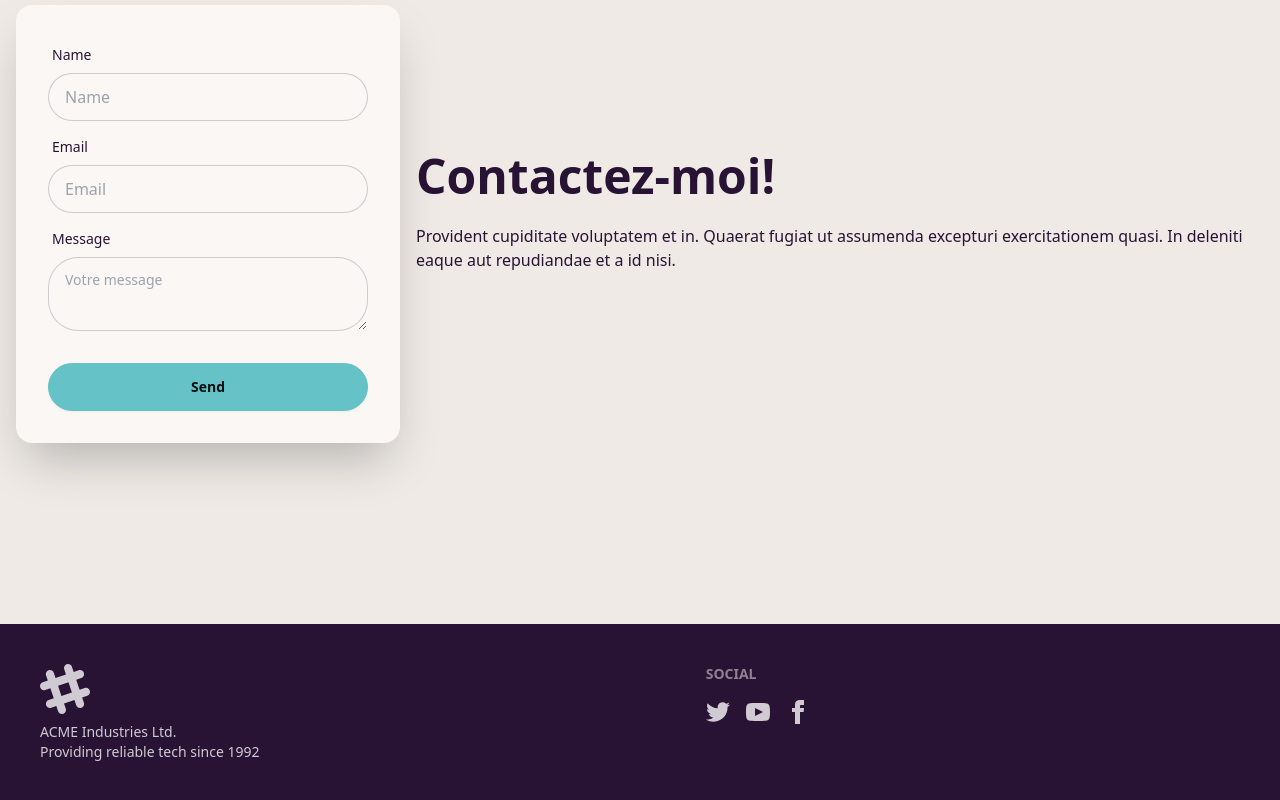
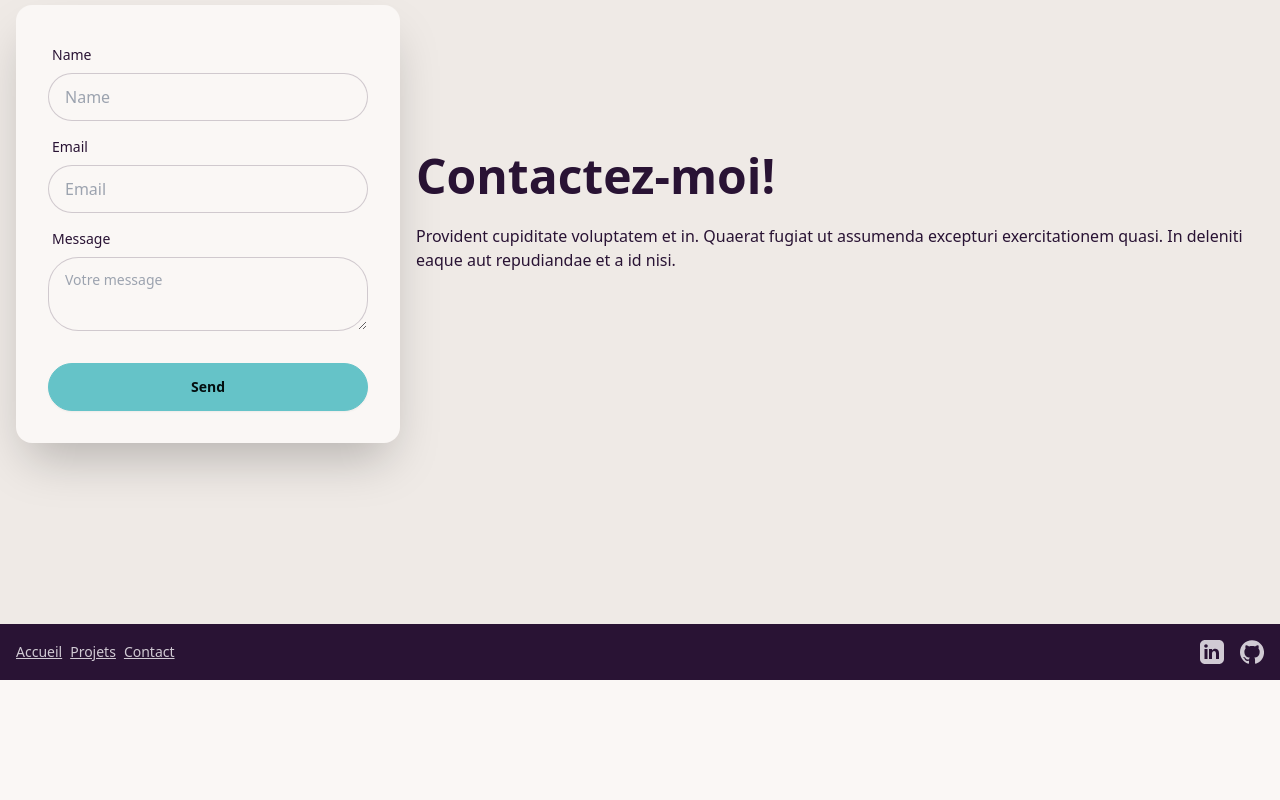
Before and after one commit to Matt-Fr/portfolio_v3, a React (Vite) app: page / in a window 1280 px wide. Shown: the part 2636-3436 px from the top of the page. After the commit the page ends 3316 px from the top, so only its background shows below. Built offline with nearby package versions, Linux system fonts and the light colour scheme.

Commit message:
added proper footer

```diff
--- a/src/components/Footer.tsx
+++ b/src/components/Footer.tsx
@@ -1,28 +1,23 @@
 const Footer = () => {
   return (
-    <footer className="footer bg-neutral text-neutral-content p-10">
-      <aside>
-        <svg
-          width="50"
-          height="50"
-          viewBox="0 0 24 24"
-          xmlns="http://www.w3.org/2000/svg"
-          fillRule="evenodd"
-          clipRule="evenodd"
-          className="fill-current"
+    <footer className="footer bg-neutral text-neutral-content items-center p-4">
+      <aside className="grid-flow-col items-center">
+        <a className="link" href="#presentation">
+          Accueil
+        </a>
+        <a className="link" href="#projects">
+          Projets
+        </a>
+        <a className="link" href="#contact">
+          Contact
+        </a>
+      </aside>
+      <nav className="grid-flow-col gap-4 md:place-self-center md:justify-self-end">
+        <a
+          href="https://www.linkedin.com/in/matthieu-franck/"
+          target="_blank"
+          rel="noopener noreferrer"
         >
-          <path d="M22.672 15.226l-2.432.811.841 2.515c.33 1.019-.209 2.127-1.23 2.456-1.15.325-2.148-.321-2.463-1.226l-.84-2.518-5.013 1.677.84 2.517c.391 1.203-.434 2.542-1.831 2.542-.88 0-1.601-.564-1.86-1.314l-.842-2.516-2.431.809c-1.135.328-2.145-.317-2.463-1.229-.329-1.018.211-2.127 1.231-2.456l2.432-.809-1.621-4.823-2.432.808c-1.355.384-2.558-.59-2.558-1.839 0-.817.509-1.582 1.327-1.846l2.433-.809-.842-2.515c-.33-1.02.211-2.129 1.232-2.458 1.02-.329 2.13.209 2.461 1.229l.842 2.515 5.011-1.677-.839-2.517c-.403-1.238.484-2.553 1.843-2.553.819 0 1.585.509 1.85 1.326l.841 2.517 2.431-.81c1.02-.33 2.131.211 2.461 1.229.332 1.018-.21 2.126-1.23 2.456l-2.433.809 1.622 4.823 2.433-.809c1.242-.401 2.557.484 2.557 1.838 0 .819-.51 1.583-1.328 1.847m-8.992-6.428l-5.01 1.675 1.619 4.828 5.011-1.674-1.62-4.829z"></path>
-        </svg>
-        <p>
-          ACME Industries Ltd.
-          <br />
-          Providing reliable tech since 1992
-        </p>
-      </aside>
-      <nav>
-        <h6 className="footer-title">Social</h6>
-        <div className="grid grid-flow-col gap-4">
-          <a>
           <svg
             xmlns="http://www.w3.org/2000/svg"
             width="24"
@@ -30,10 +25,14 @@ const Footer = () => {
             viewBox="0 0 24 24"
             className="fill-current"
           >
-              <path d="M24 4.557c-.883.392-1.832.656-2.828.775 1.017-.609 1.798-1.574 2.165-2.724-.951.564-2.005.974-3.127 1.195-.897-.957-2.178-1.555-3.594-1.555-3.179 0-5.515 2.966-4.797 6.045-4.091-.205-7.719-2.165-10.148-5.144-1.29 2.213-.669 5.108 1.523 6.574-.806-.026-1.566-.247-2.229-.616-.054 2.281 1.581 4.415 3.949 4.89-.693.188-1.452.232-2.224.084.626 1.956 2.444 3.379 4.6 3.419-2.07 1.623-4.678 2.348-7.29 2.04 2.179 1.397 4.768 2.212 7.548 2.212 9.142 0 14.307-7.721 13.995-14.646.962-.695 1.797-1.562 2.457-2.549z"></path>
+            <path d="M19 0h-14c-2.761 0-5 2.239-5 5v14c0 2.761 2.239 5 5 5h14c2.761 0 5-2.239 5-5v-14c0-2.761-2.239-5-5-5zm-11.5 19h-3v-10h3v10zm-1.5-11.268c-.966 0-1.75-.784-1.75-1.75s.784-1.75 1.75-1.75 1.75.784 1.75 1.75-.784 1.75-1.75 1.75zm13 11.268h-3v-5.4c0-3.434-4-3.167-4 0v5.4h-3v-10h3v1.5c1.396-2.586 7-2.777 7 2.471v6.029z" />
           </svg>
         </a>
-          <a>
+        <a
+          href="https://github.com/Matt-Fr"
+          target="_blank"
+          rel="noopener noreferrer"
+        >
           <svg
             xmlns="http://www.w3.org/2000/svg"
             width="24"
@@ -41,21 +40,9 @@ const Footer = () => {
             viewBox="0 0 24 24"
             className="fill-current"
           >
-              <path d="M19.615 3.184c-3.604-.246-11.631-.245-15.23 0-3.897.266-4.356 2.62-4.385 8.816.029 6.185.484 8.549 4.385 8.816 3.6.245 11.626.246 15.23 0 3.897-.266 4.356-2.62 4.385-8.816-.029-6.185-.484-8.549-4.385-8.816zm-10.615 12.816v-8l8 3.993-8 4.007z"></path>
+            <path d="M12 .297c-6.63 0-12 5.373-12 12 0 5.303 3.438 9.8 8.205 11.387.6.113.82-.258.82-.577v-2.234c-3.338.724-4.033-1.416-4.033-1.416-.546-1.387-1.333-1.757-1.333-1.757-1.089-.744.084-.729.084-.729 1.205.084 1.839 1.236 1.839 1.236 1.07 1.834 2.809 1.304 3.495.998.108-.775.418-1.305.762-1.605-2.665-.305-5.467-1.333-5.467-5.93 0-1.31.469-2.382 1.236-3.221-.124-.304-.536-1.527.117-3.176 0 0 1.008-.322 3.301 1.23.957-.266 1.983-.399 3.004-.404 1.02.005 2.047.138 3.006.404 2.291-1.552 3.297-1.23 3.297-1.23.653 1.649.241 2.872.118 3.176.769.839 1.234 1.911 1.234 3.221 0 4.609-2.807 5.62-5.479 5.918.43.371.824 1.102.824 2.222v3.293c0 .322.218.694.824.576 4.765-1.589 8.198-6.084 8.198-11.385 0-6.627-5.373-12-12-12z" />
           </svg>
         </a>
-          <a>
-            <svg
-              xmlns="http://www.w3.org/2000/svg"
-              width="24"
-              height="24"
-              viewBox="0 0 24 24"
-              className="fill-current"
-            >
-              <path d="M9 8h-3v4h3v12h5v-12h3.642l.358-4h-4v-1.667c0-.955.192-1.333 1.115-1.333h2.885v-5h-3.808c-3.596 0-5.192 1.583-5.192 4.615v3.385z"></path>
-            </svg>
-          </a>
-        </div>
       </nav>
     </footer>
   );
--- a/src/sections/Projects.tsx
+++ b/src/sections/Projects.tsx
@@ -1,4 +1,3 @@
-import React from "react";
 import { dataProjects } from "../data/projects";
 import ProjectCard from "../components/ProjectCard";
 
```
Lines whose indentation alone changed are shown as unchanged.
